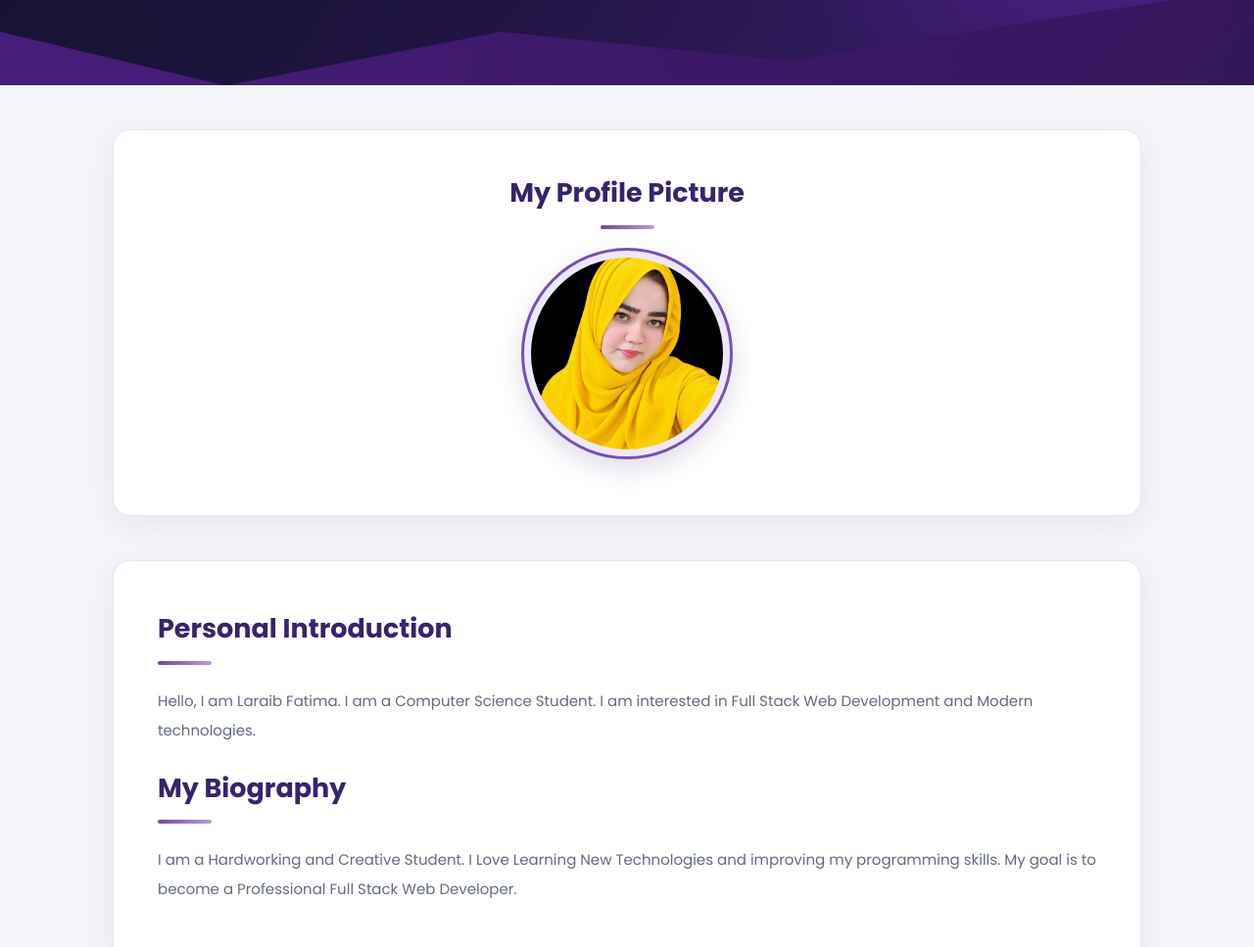
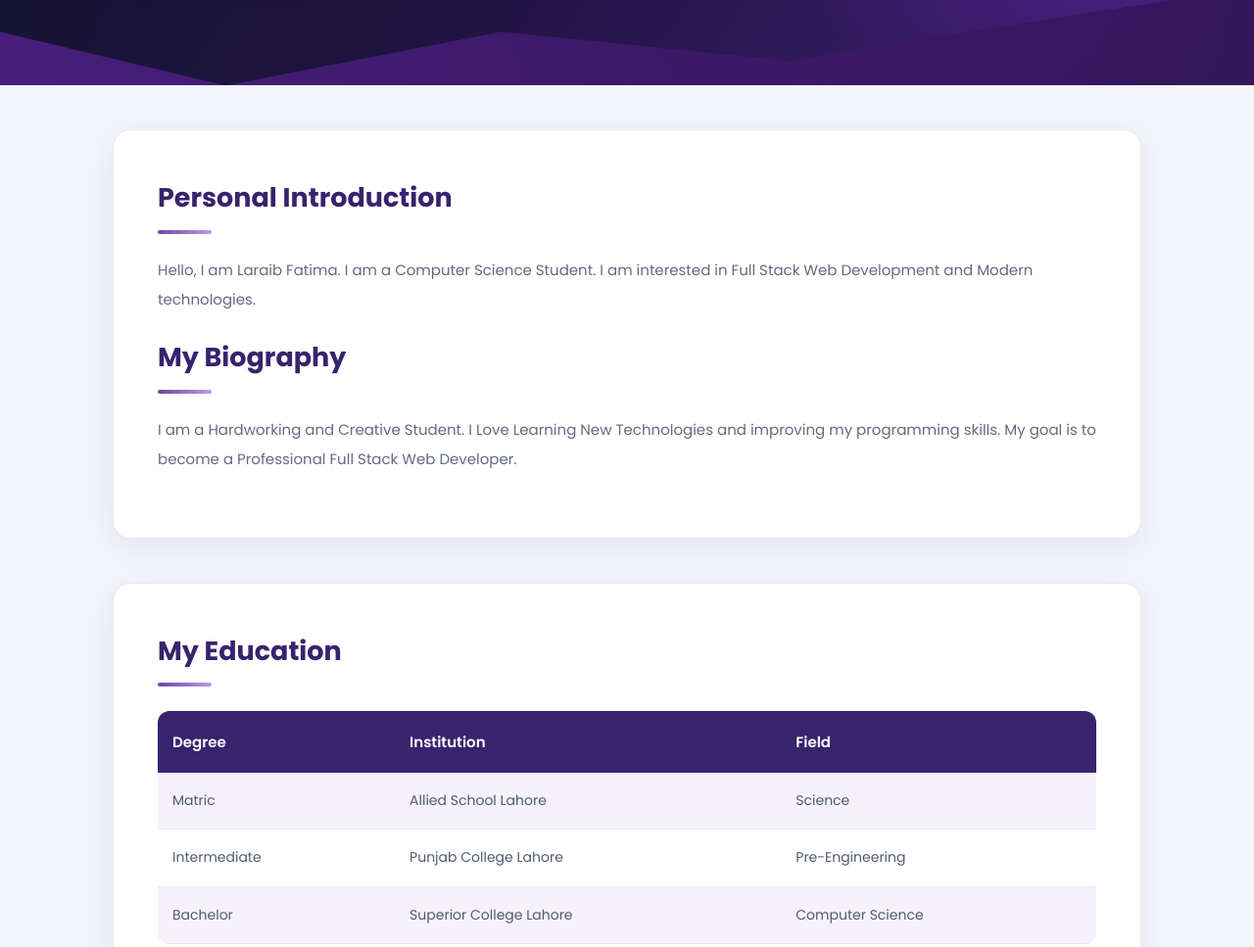
Before and after one commit to flaraib691/personal-profile-website, a plain HTML site: page index.html in a window 1280 px wide. Shown: the part 620-1587 px from the top of the page at 98% size. Drawn offline with Linux system fonts and the light colour scheme.

Commit message:
Updated HTML and CSS

```diff
--- a/index.html
+++ b/index.html
@@ -15,7 +15,6 @@
         <a href="#home" class="logo">〈/〉 Laraib Fatima</a>
         <div class="nav-links">
             <a href="#home">Home</a>
-            <a href="#profile">Profile</a>
             <a href="#about">About</a>
             <a href="#education">Education</a>
             <a href="#skills">Skills</a>
@@ -53,12 +52,6 @@
 
     </header>
 
-    <!-- Profile Picture -->
-    <section id="profile">
-        <h1>My Profile Picture</h1>
-
-        <img src="images/profile.jpg" alt="Laraib Fatima Profile Picture" class="profile-img">
-    </section>
 
     <!-- Personal Introduction -->
     <section id="about">
--- a/style.css
+++ b/style.css
@@ -263,35 +263,6 @@ section p {
     line-height: 2;
 }
 
-/* ===== PROFILE IMAGE ===== */
-
-#profile {
-    text-align: center;
-    padding: 40px;
-}
-
-#profile h1::after {
-    margin-left: auto;
-    margin-right: auto;
-}
-
-.profile-img {
-    width: 210px;
-    height: 210px;
-    object-fit: cover;
-    border-radius: 50%;
-    border: 7px solid #eee7ff;
-    outline: 3px solid #7650b4;
-    margin: 20px auto;
-    display: block;
-    box-shadow: 0 10px 30px rgba(67, 43, 119, 0.2);
-    transition: all 0.4s ease;
-}
-
-.profile-img:hover {
-    transform: scale(1.08);
-    box-shadow: 0 15px 35px rgba(67, 43, 119, 0.3);
-}
 
 /* ===== EDUCATION TABLE ===== */
 
```
